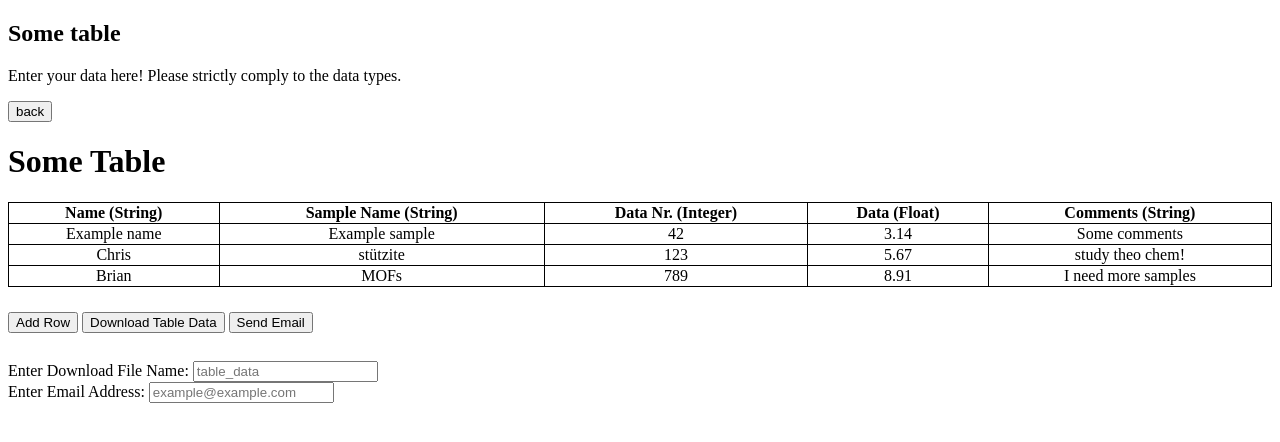
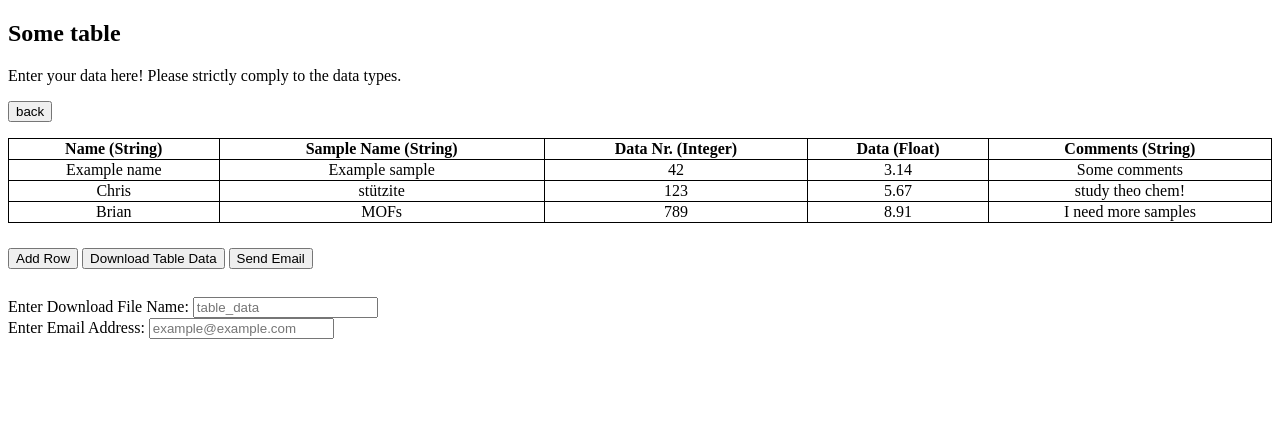
Before and after one commit to QuantumChemist/QuantumChemist.github.io, a Jekyll site: the page built from table.md, in a window 1280 px wide. Shown: the top 442 px of the page. Built offline with Jekyll 4.4.1, drawn with Linux system fonts in a browser that asks for light colours; our own code applies the rules of GitHub Pages for plain Markdown files.

Commit message:
Update table.html

```diff
--- a/_layouts/table.html
+++ b/_layouts/table.html
@@ -30,7 +30,7 @@
 
 <section id="main_content">{{ content }}</section>
 
-<h1>Some Table</h1>
+<!--<h1>Some Table</h1>-->
 
 <table id="editable-table">
     <thead>
```
